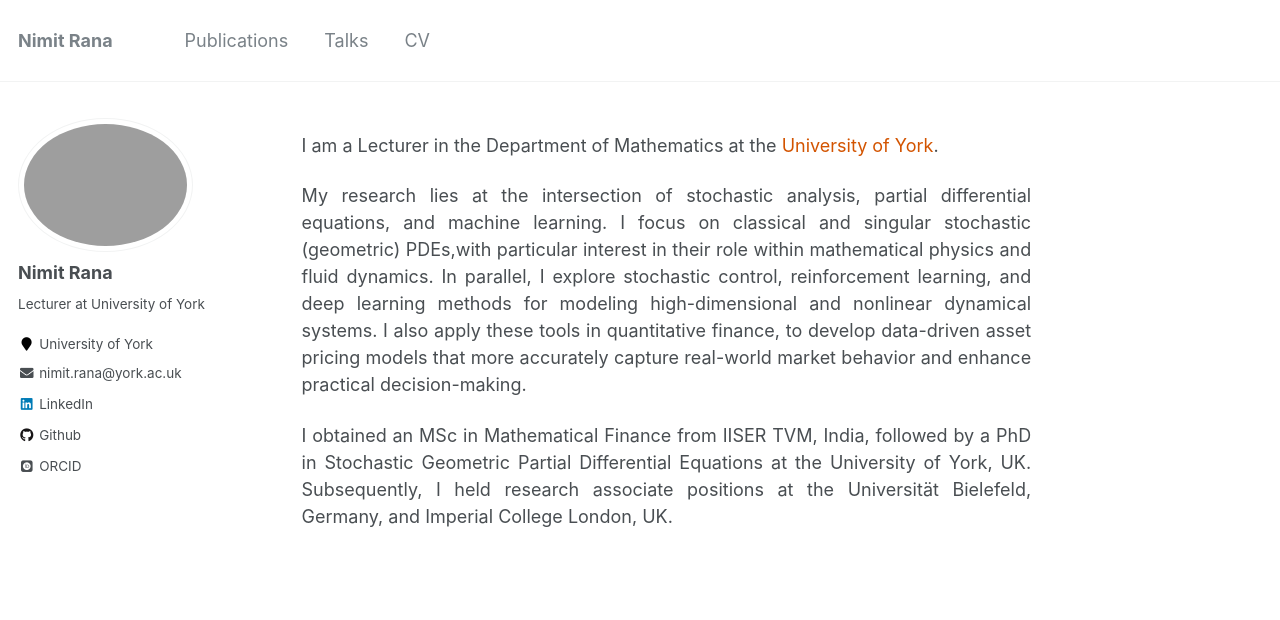
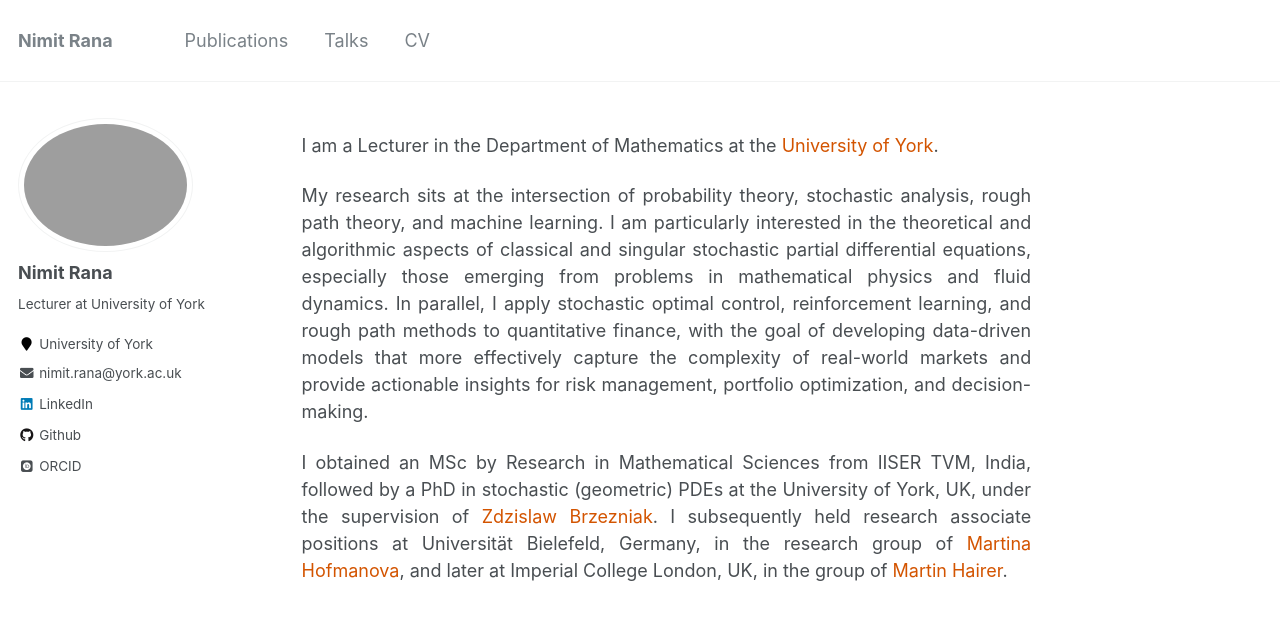
Before and after one commit to rananimit/rananimit.github.io, a Jekyll site: the page built from _pages/about.md, in a window 1280 px wide. Shown: the top 620 px of the page. Built offline with Jekyll 4.4.1, drawn with Linux system fonts in a browser that asks for light colours; some web fonts are replaced.

Commit message:
Update about.md

```diff
--- a/_pages/about.md
+++ b/_pages/about.md
@@ -33,11 +33,10 @@ I am a Lecturer in the Department of Mathematics at the <a href="https://www.yor
 </p>
 
 <p>
-My research lies at the intersection of stochastic analysis, partial differential equations, and machine learning. I focus on classical and singular stochastic (geometric) PDEs,with particular interest in their role within mathematical physics and fluid dynamics. In parallel, I explore stochastic control, reinforcement learning, and deep learning methods for modeling high-dimensional and nonlinear dynamical systems. I also apply these tools in quantitative finance, to develop data-driven asset pricing models that more accurately capture real-world market behavior and enhance practical decision-making.
+My research sits at the intersection of probability theory, stochastic analysis, rough path theory, and machine learning. I am particularly interested in the theoretical and algorithmic aspects of classical and singular stochastic partial differential equations, especially those emerging from problems in mathematical physics and fluid dynamics. In parallel, I apply stochastic optimal control, reinforcement learning, and rough path methods to quantitative finance, with the goal of developing data-driven models that more effectively capture the complexity of real-world markets and provide actionable insights for risk management, portfolio optimization, and decision-making.
 </p>
 
 <p>
-I obtained an MSc in Mathematical Finance from IISER TVM, India, followed by a PhD in Stochastic Geometric Partial Differential Equations at the University of York, UK. Subsequently, I held research associate positions at the Universität Bielefeld, Germany, and Imperial College London, UK.
-</p>
+I obtained an MSc by Research in Mathematical Sciences from IISER TVM, India, followed by a PhD in stochastic (geometric) PDEs at the University of York, UK, under the supervision of <a href="https://www.york.ac.uk/maths/people/zdzislaw-brzezniak/" target="_blank">Zdzislaw Brzezniak</a>. I subsequently held research associate positions at Universität Bielefeld, Germany, in the research group of <a href="https://ekvv.uni-bielefeld.de/pers_publ/publ/PersonDetail.jsp?personId=106484011&lang=EN" target="_blank">Martina Hofmanova</a>, and later at Imperial College London, UK, in the group of <a href=" https://www.hairer.org/" target="_blank">Martin Hairer</a>.</p>
 
 </div>
```
